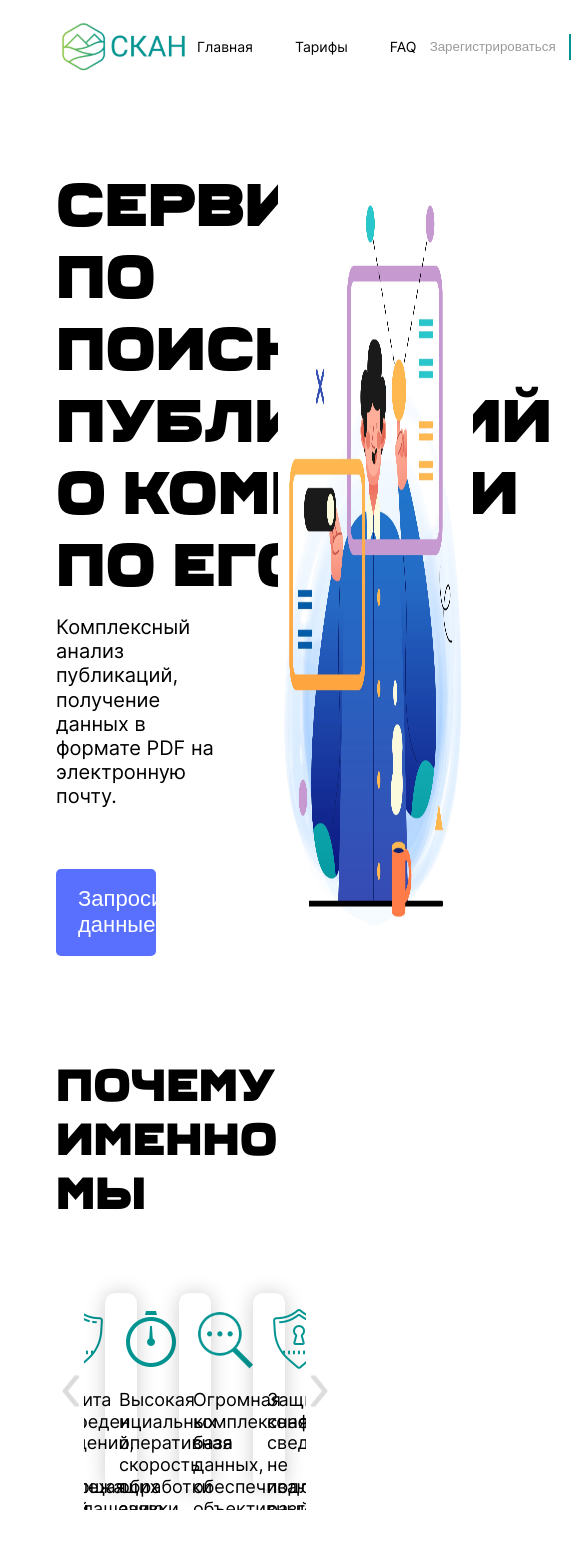
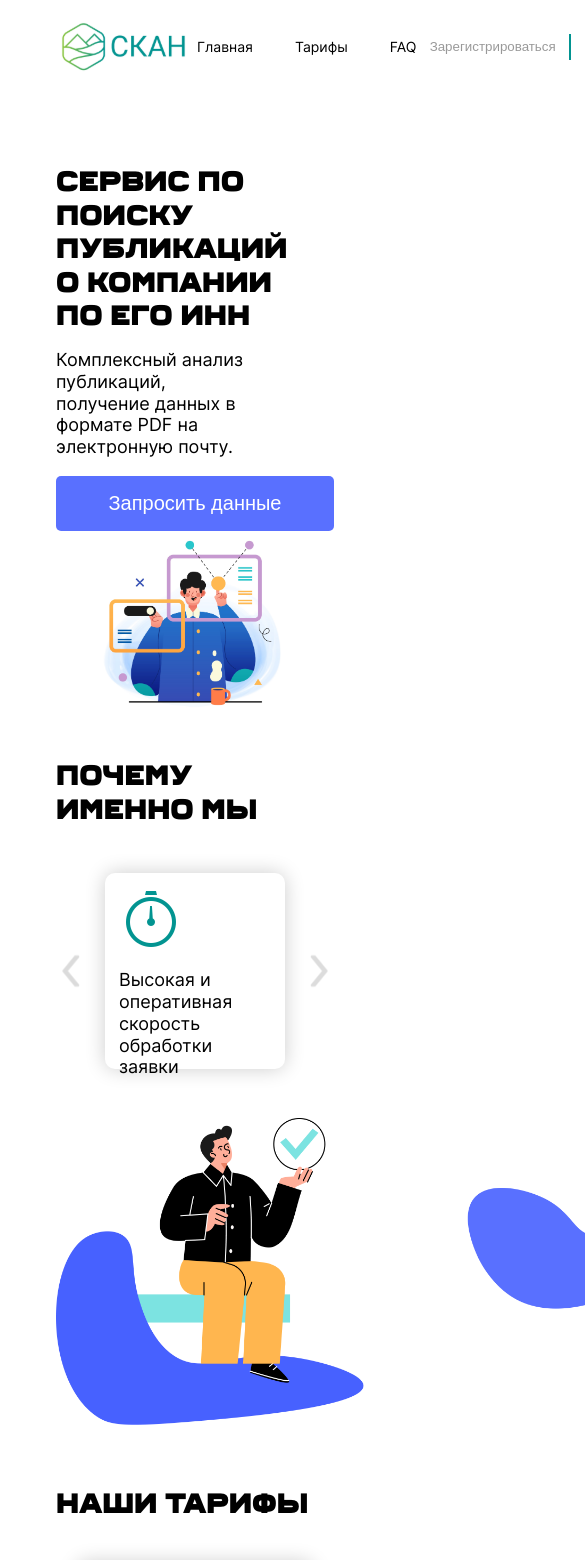
Before and after one commit to slowsleep/scan, a React (Vite) app: page / in a window 390 px wide. Shown: the top 1560 px of the page, 585 px wide, since content can reach past the window. Built offline with nearby package versions, Linux system fonts and the light colour scheme.

Commit message:
Add mobile styles for home page

```diff
--- a/src/pages/Home/Home.css
+++ b/src/pages/Home/Home.css
@@ -75,3 +75,54 @@ h2 {
     flex-direction: row;
     justify-content: space-between;
 }
+
+@media only screen and (max-width:1300px){
+    .desc {
+        display: flex;
+        flex-direction: column;
+        align-items: center;
+    }
+
+    .desc__left {
+        width: 100%;
+    }
+
+    h2, .desc__left__title {
+        font-size: 28px;
+    }
+
+    .desc__left__title {
+        line-height: 33.6px;
+    }
+
+    .desc__left__text {
+        font-size: 18px;
+        line-height: 21.78px;
+        margin-bottom: 1em;
+    }
+
+    .desc__left__btn {
+        font-size: 20px;
+        width: 100%;
+    }
+
+    .why-we {
+        margin-top: 3em;
+    }
+
+    .slick-slider {
+        margin: 2em;
+    }
+
+    .why-we > img {
+        width: 250%;
+    }
+
+    .tarrif-list {
+        flex-direction: column;
+    }
+
+    .tariffs {
+        margin-top: 4em;
+    }
+}
--- a/src/pages/Home/Home.jsx
+++ b/src/pages/Home/Home.jsx
@@ -16,17 +16,40 @@ import CustomPrevArrow from "../../components/SlickSlider/CustomPrevArrow";
 import lamp from "../../assets/img/lamp.svg";
 import target from "../../assets/img/target-small.svg";
 import laptop from "../../assets/img/laptop.svg";
+import { useState, useEffect } from "react";
 
 
 const Home = () => {
+
     let sliderSettings = {
         infinite: true,
         speed: 500,
-        slidesToShow: 3,
-        slidesToScroll: 3,
         nextArrow: <CustomNextArrow />,
         prevArrow: <CustomPrevArrow />,
     };
+
+    const [windowWidth, setWindowWidth] = useState(window.innerWidth);
+
+    useEffect(() => {
+      const handleResize = () => {
+        setWindowWidth(window.innerWidth);
+      };
+
+      window.addEventListener('resize', handleResize);
+
+      return () => {
+        window.removeEventListener('resize', handleResize);
+      };
+    }, []);
+
+    if (windowWidth <= 1300) {
+        sliderSettings.slidesToShow = 1;
+        sliderSettings.slidesToScroll = 1;
+    } else if (windowWidth > 1300) {
+        sliderSettings.slidesToShow = 3;
+        sliderSettings.slidesToScroll = 3;
+    }
+
 
     return (
         <>
```
